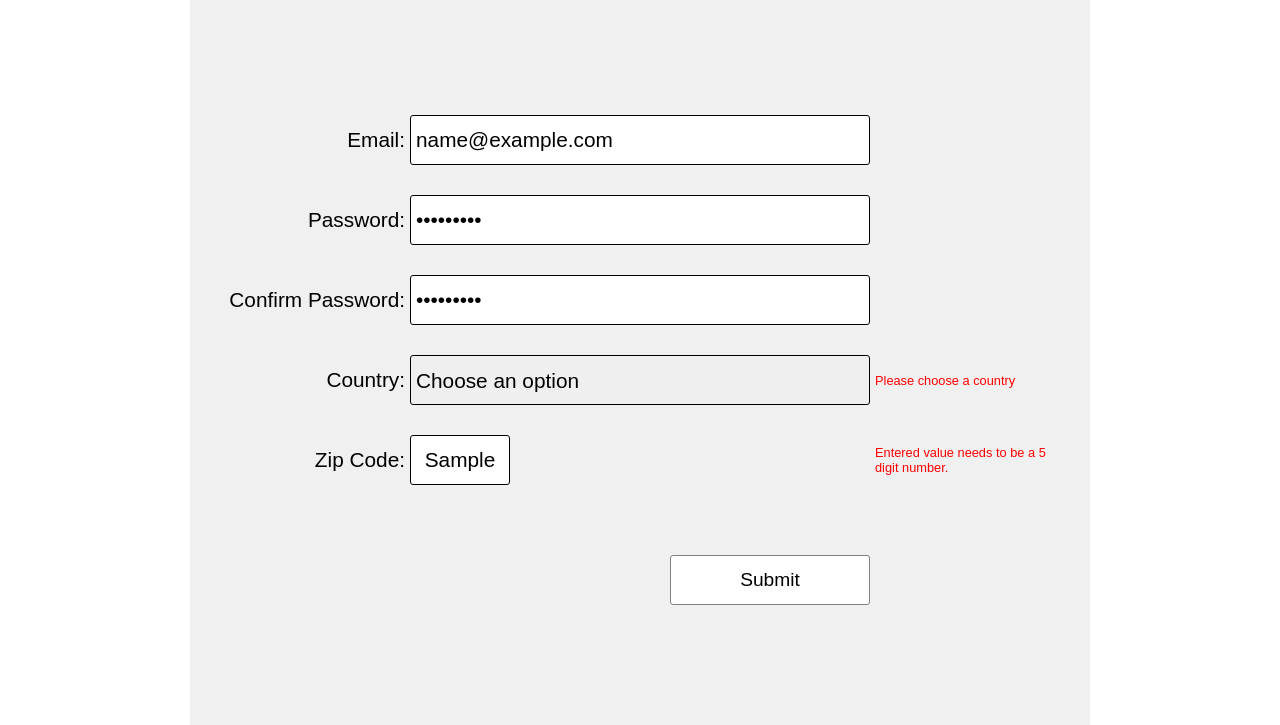
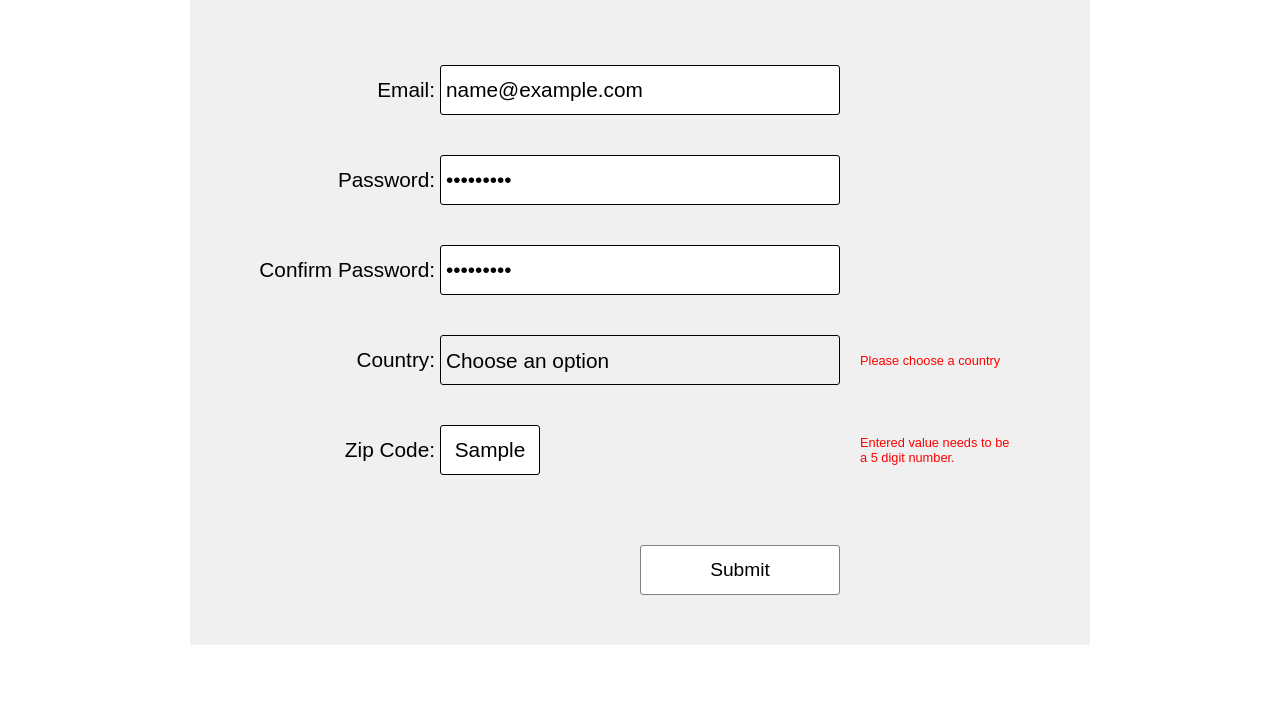
Before and after one commit to cjfaquino/form-validation, a website built with webpack: page dist/index.html in a window 1280 px wide. Both pictures are taken after typing "name@example.com", "Sample123", "Sample123", "Sample" into the empty fields and a click on the button "Submit". Shown: the part 75-800 px from the top of the page. Built offline with nearby package versions, Linux system fonts and the light colour scheme; no server answers.

Commit message:
fix heights

```diff
--- a/src/style.css
+++ b/src/style.css
@@ -1,5 +1,6 @@
 :root {
   --header-height: 70px;
+  --mobile-header-height: 150px;
 }
 
 * {
@@ -14,9 +15,13 @@ body {
   height: 100%;
 }
 
+main {
+  height: min-content;
+}
+
 header {
   padding: 20px 10px;
-  height: 150px;
+  height: var(--mobile-header-height);
   width: 100%;
   background-color: rgb(234, 234, 234);
   display: flex;
@@ -25,8 +30,10 @@ header {
 }
 
 form {
+  height: 100%;
   padding: 10px;
   background-color: rgb(240, 240, 240);
+  padding-bottom: 30px;
 }
 
 label {
@@ -80,8 +87,7 @@ button {
   font-size: 1.3rem;
 }
 
-@media only screen and (min-width: 600px) {
-
+@media only screen and (min-width: 610px) {
   header {
     height: var(--header-height);
     justify-content: flex-start;
@@ -89,6 +95,9 @@ button {
   }
 
   form {
+    height: 100%;
+    display: flex;
+    flex-direction: column;
     padding-top: 50px;
   }
 
@@ -100,7 +109,8 @@ button {
   button {
     width: 200px;
     font-size: 1.2rem;
-    float: right;
+    align-self: flex-end;
+    height: 50px;
     margin-right: 200px;
   }
 
@@ -112,19 +122,32 @@ button {
 
   .error.active {
     margin: 0;
-    padding: 0 5px;
+    padding: 0 20px;
   }
 }
 
 @media only screen and (min-width: 900px) {
   main {
-    height: calc(100% - var(--header-height));
     display: flex;
     justify-content: center;
   }
 
   form {
     width: 900px;
-    padding: 100px 20px;
+    padding: 50px;
+  }
+
+  button {
+    height: 50px;
   }
 }
+
+@media only screen and (min-width: 1400px) {
+  form {
+    width: 1300px;
+  }
+
+  button {
+    height: 50px;
+  }
+}
```
